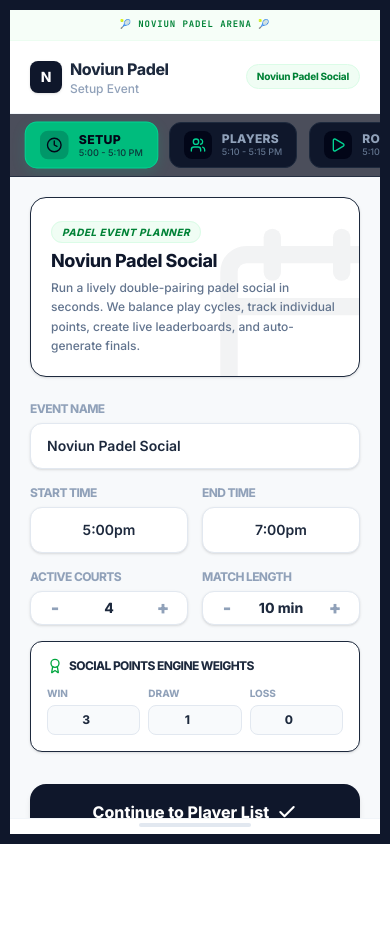
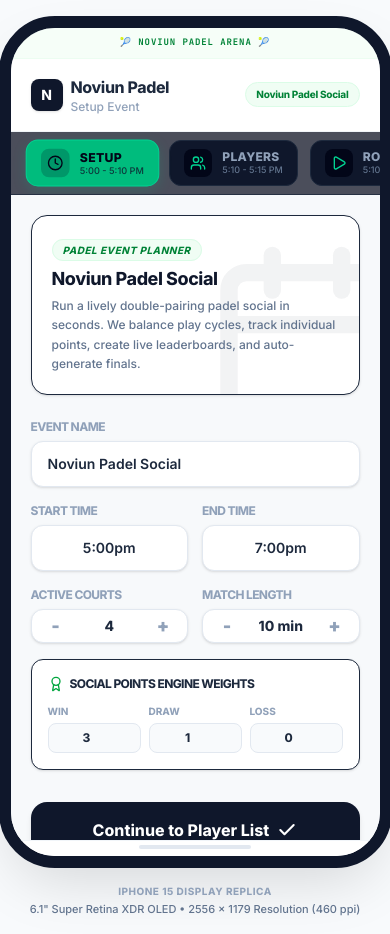
Before and after one commit to robertjwhite1-netizen/Padel, a React (Vite) app: page / in a window 390 px wide. Before the commit the page ends 844 px from the top, so only its background shows below. Built offline with nearby package versions, Linux system fonts and the light colour scheme.

Commit message:
refactor: update phone frame to iPhone 15 dimensions
Set fixed dimensions to 393x852px to ensure an accurate iPhone 15 representation and improve layout consistency.

```diff
--- a/src/components/PhoneFrame.tsx
+++ b/src/components/PhoneFrame.tsx
@@ -11,12 +11,12 @@
 
 export default function PhoneFrame({ children }: PhoneFrameProps) {
   return (
-    <div className="min-h-screen bg-slate-50 flex flex-col items-center justify-center p-0 sm:p-4 md:p-8 antialiased selection:bg-green-500 selection:text-white">
+    <div className="min-h-screen bg-slate-50 flex flex-col items-center justify-center p-4 antialiased selection:bg-green-500 selection:text-white my-auto">
       {/* Background visual padel patterns in desktop view - light dot style */}
       <div className="absolute inset-0 pointer-events-none opacity-20 bg-[radial-gradient(#10b981_1.5px,transparent_1.5px)] [background-size:24px_24px] hidden sm:block"></div>
 
-      {/* Outer mock device: Clean Minimalism with premium slate-900 frame */}
-      <div className="relative w-full max-w-[400px] h-screen sm:h-[844px] bg-white sm:rounded-[56px] sm:shadow-[0_25px_60px_-15px_rgba(0,0,0,0.15)] overflow-hidden flex flex-col border-[10px] border-slate-900">
+      {/* Outer mock device: Clean Minimalism representing iPhone 15 exact layout aspect */}
+      <div className="relative w-[393px] h-[852px] bg-white rounded-[56px] shadow-[0_25px_60px_-15px_rgba(0,0,0,0.15)] overflow-hidden flex flex-col border-[12px] border-slate-900 shrink-0 z-10">
 
         {/* Dynamic Island interaction badge - Noviun Padel Social (Light Accent) */}
         <div className="bg-green-50/60 border-b border-green-100/40 text-[9px] py-2 text-center text-green-700 font-mono tracking-widest z-40 select-none font-bold">
@@ -34,6 +34,16 @@
         </div>
 
       </div>
+
+      {/* Screen Specs Info - Clean Minimalist display statistics under the mockup */}
+      <div className="mt-4 text-center select-none z-10 max-w-[393px]">
+        <p className="text-[10px] font-bold text-slate-400 tracking-wider uppercase">
+          iPhone 15 Display Replica
+        </p>
+        <p className="text-[11px] text-slate-500 font-medium mt-0.5">
+          6.1" Super Retina XDR OLED • 2556 x 1179 Resolution (460 ppi)
+        </p>
+      </div>
     </div>
   );
 }
```
